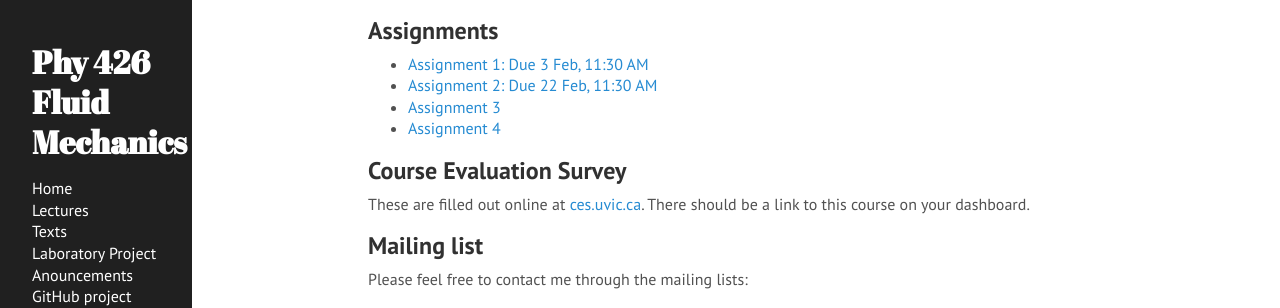
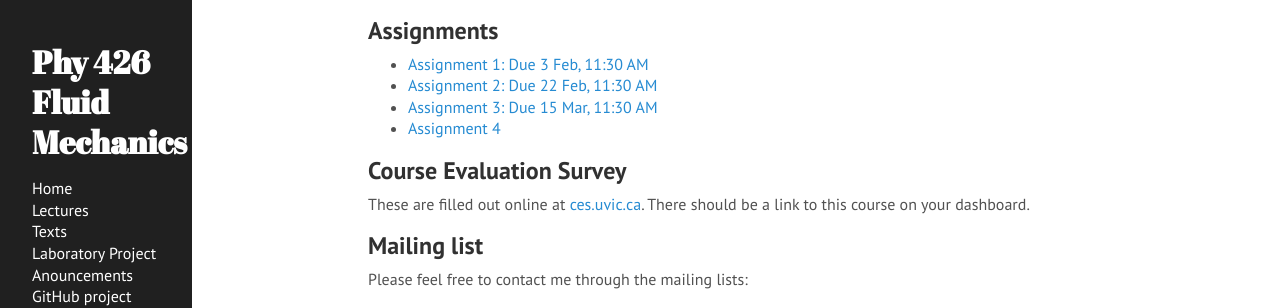
Before and after one commit to jklymak/Phy426, a Jekyll site: the page built from docs/index.md, in a window 1280 px wide and 900 px high, scrolled down 990 px, cut to the strip 99-900 px from the top of the window. Shown: the part 258-566 px from the top of the strip. Built offline with Jekyll 4.4.1, drawn with Linux system fonts in a browser that asks for light colours.

Commit message:
Assignment 3

```diff
--- a/docs/index.md
+++ b/docs/index.md
@@ -47,7 +47,7 @@ with appropriate documentation as per [UVic's regulations](http://www.uvic.ca/re
 
   - [Assignment 1: Due 3 Feb, 11:30 AM](./Assignments/Assignment1.pdf)
   - [Assignment 2: Due 22 Feb, 11:30 AM](./Assignments/Assignment2.pdf)
-  - [Assignment 3]()
+  - [Assignment 3: Due 15 Mar, 11:30 AM](./Assignments/Assignment3.pdf)
   - [Assignment 4]()
 
 ## Course Evaluation Survey
```
Also changed, not shown: 1 other file.
